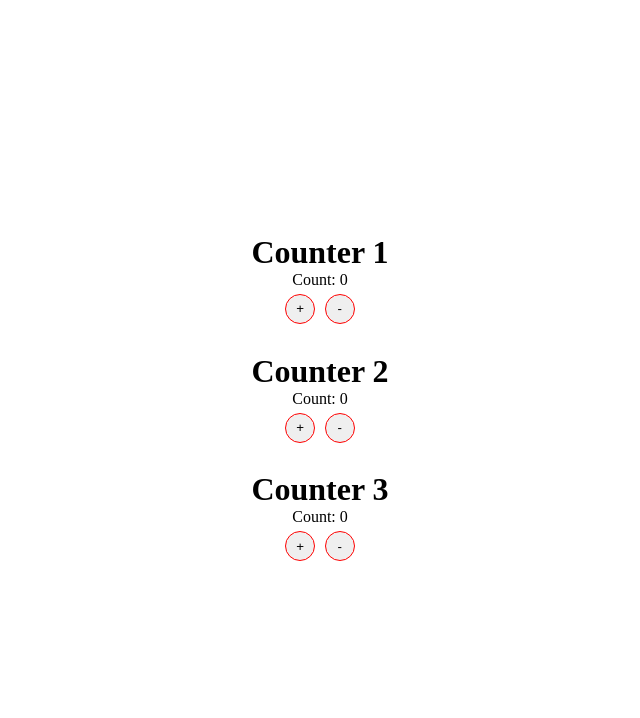
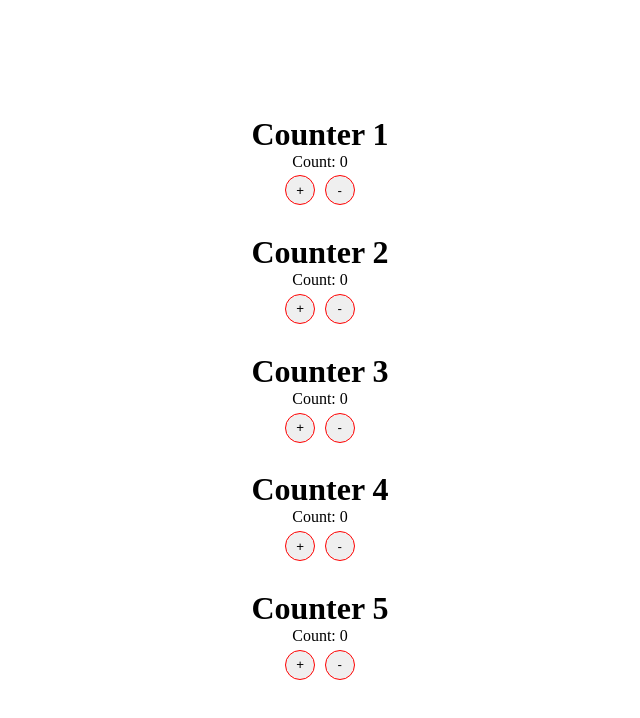
Before and after one commit to NativeTotalProgrammer/deploy-example-github, a React (Create React App) app: page / in a window 1280 px wide. Shown: the top 718 px of the page, without its empty margins (320-960 px from the left). Built offline with nearby package versions, Linux system fonts and the light colour scheme.

Commit message:
counter 4 and 5 added

```diff
--- a/src/App.js
+++ b/src/App.js
@@ -12,6 +12,12 @@ function App() {
       <CounterComponent
         counterText='Counter 3'
       />
+      <CounterComponent
+        counterText='Counter 4'
+      />
+      <CounterComponent
+        counterText='Counter 5'
+      />
     </div>
   );
 }
```
